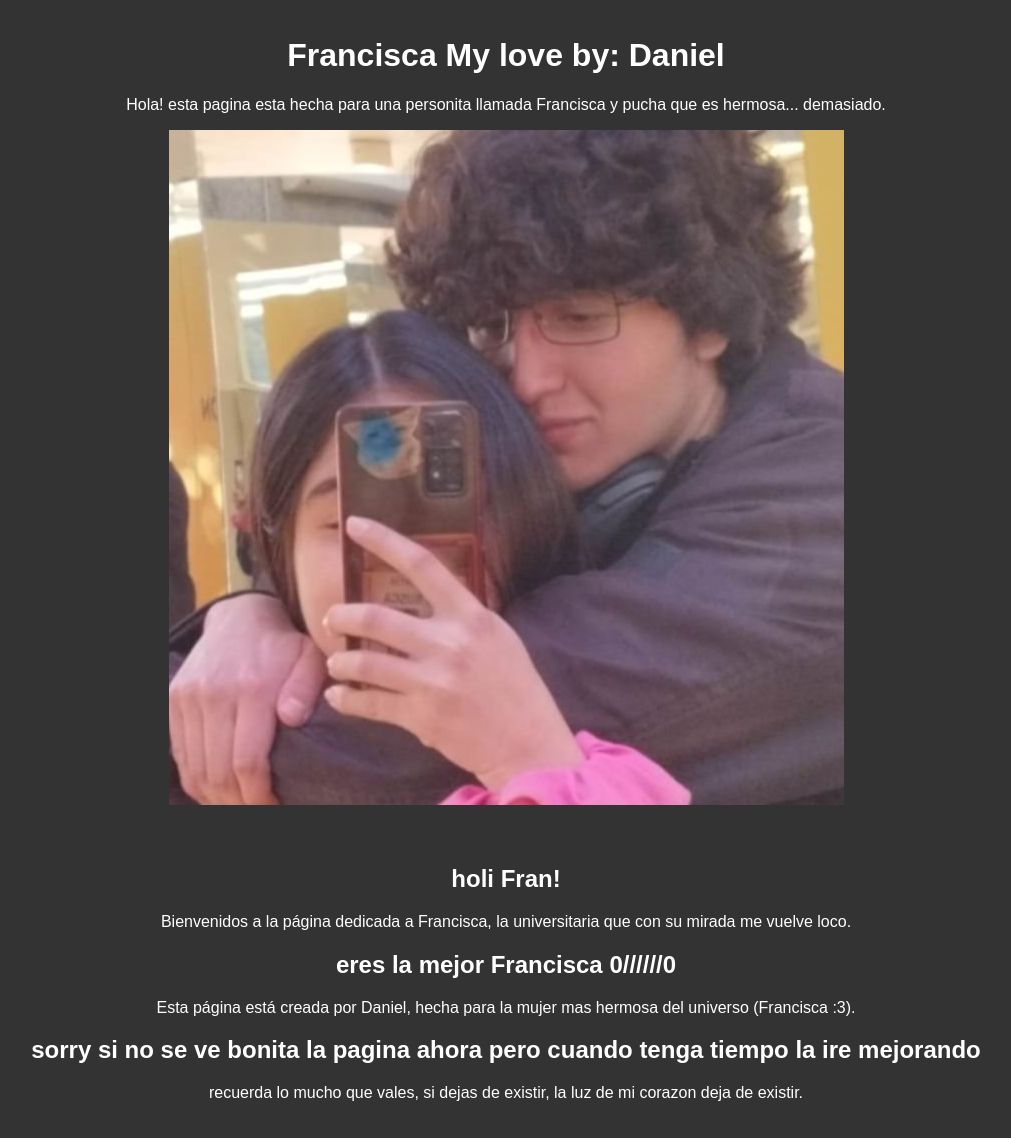
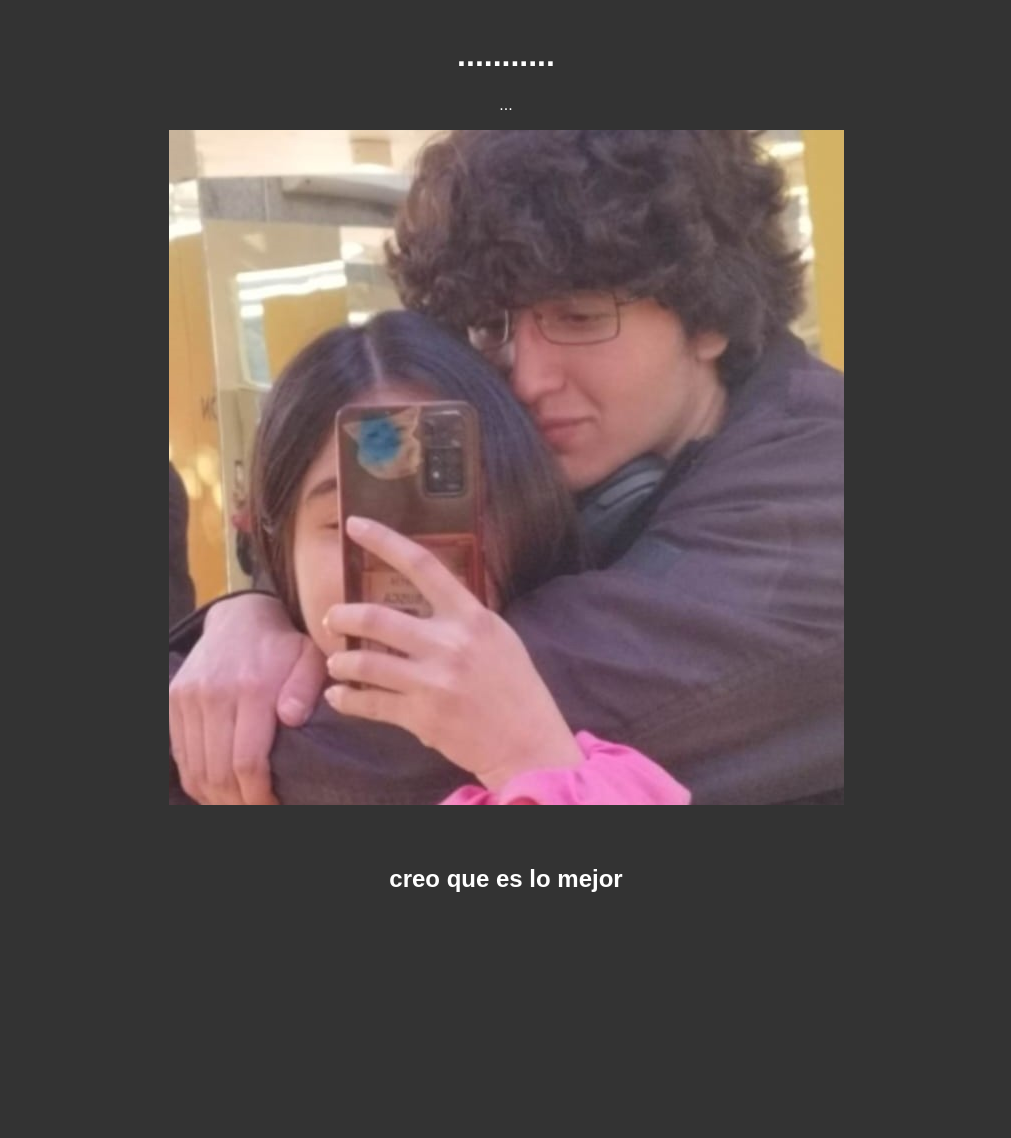
Before and after one commit to Danked0/que-es-bella-la-fran, a plain HTML site: page index.html in a window 1280 px wide. Shown: the whole page, without its empty margins (134-1145 px from the left). After the commit the page ends 933 px from the top, so only its background shows below. Drawn offline with Linux system fonts and the light colour scheme.

Commit message:
Update index.html

```diff
--- a/index.html
+++ b/index.html
@@ -3,15 +3,15 @@
 <head>
     <meta charset="UTF-8">
     <meta name="viewport" content="width=device-width, initial-scale=1.0">
-    <title>Francisca My love by: Daniel</title>
+    <title>Perdon</title>
     <link rel="stylesheet" href="styless.css">
 </head>
 <body>
     <header>
-        <h1>Francisca My love by: Daniel</h1>
+        <h1>...........</h1>
         <nav>
             <ul>
-                <li><a>Hola! esta pagina esta hecha para una personita llamada Francisca y pucha que es hermosa... demasiado. </a></li>
+                <li><a>... </a></li>
 
             </ul>
             <img src="foto1.jpg">
@@ -20,13 +20,13 @@
 
     <main>
         <section id="home">
-            <h2>holi Fran!</h2>
-            <p>Bienvenidos a la página dedicada a Francisca, la universitaria que con su mirada me vuelve loco.</p>
+            <h2>creo que es lo mejor</h2>
+            <p> </p>
         </section>
         <section id="about">
-            <h2>eres la mejor Francisca 0//////0</h2>
-            <p>Esta página está creada por Daniel, hecha para la mujer mas hermosa del universo (Francisca :3).</p>
+            <h2> </h2>
+            <p> </p>
         </section>
         <section id="contact">
-            <h2>sorry si no se ve bonita la pagina ahora pero cuando tenga tiempo la ire mejorando</h2>
-            <p>recuerda lo mucho que vales, si dejas de existir, la luz de mi corazon deja de existir.
+            <h2> </h2>
+            <p>
```
